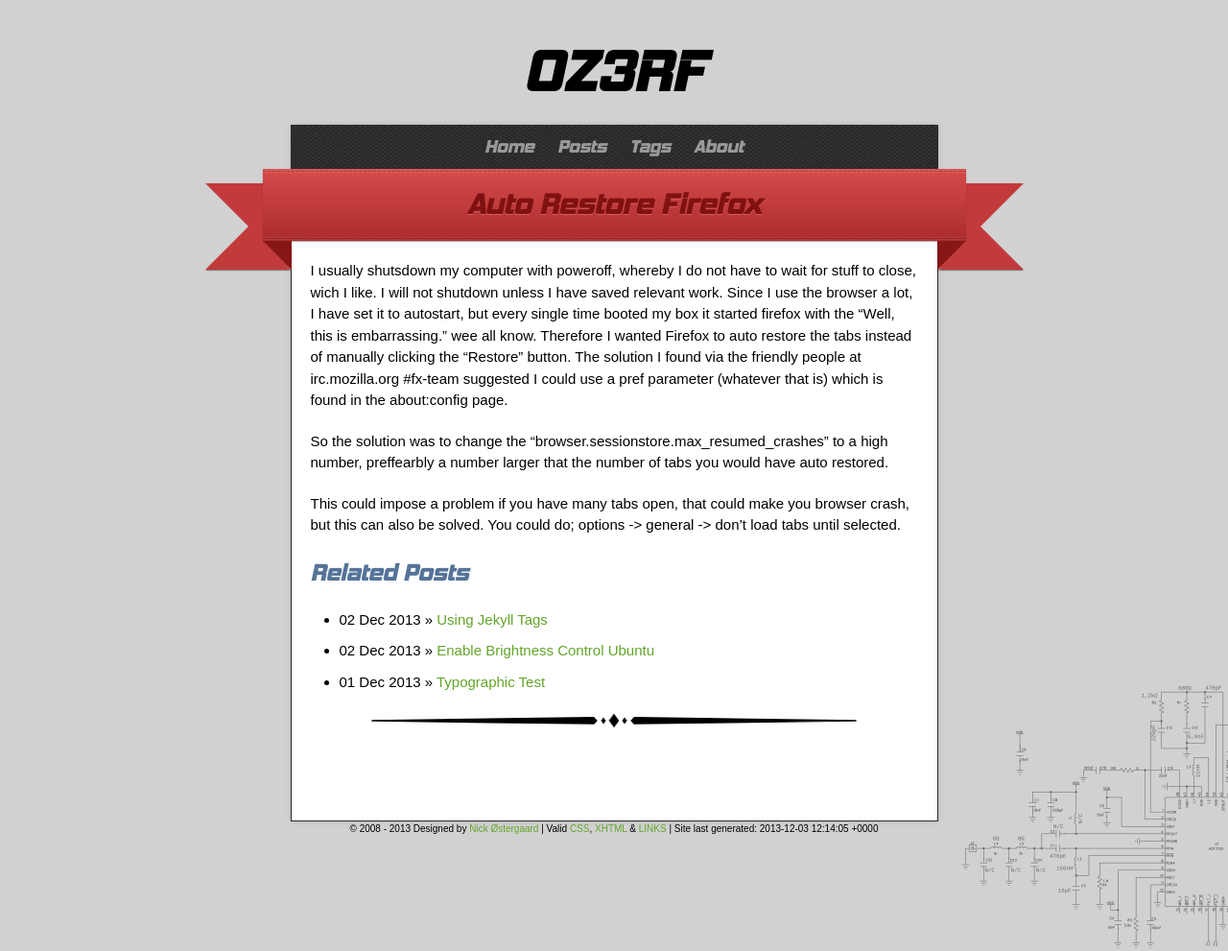
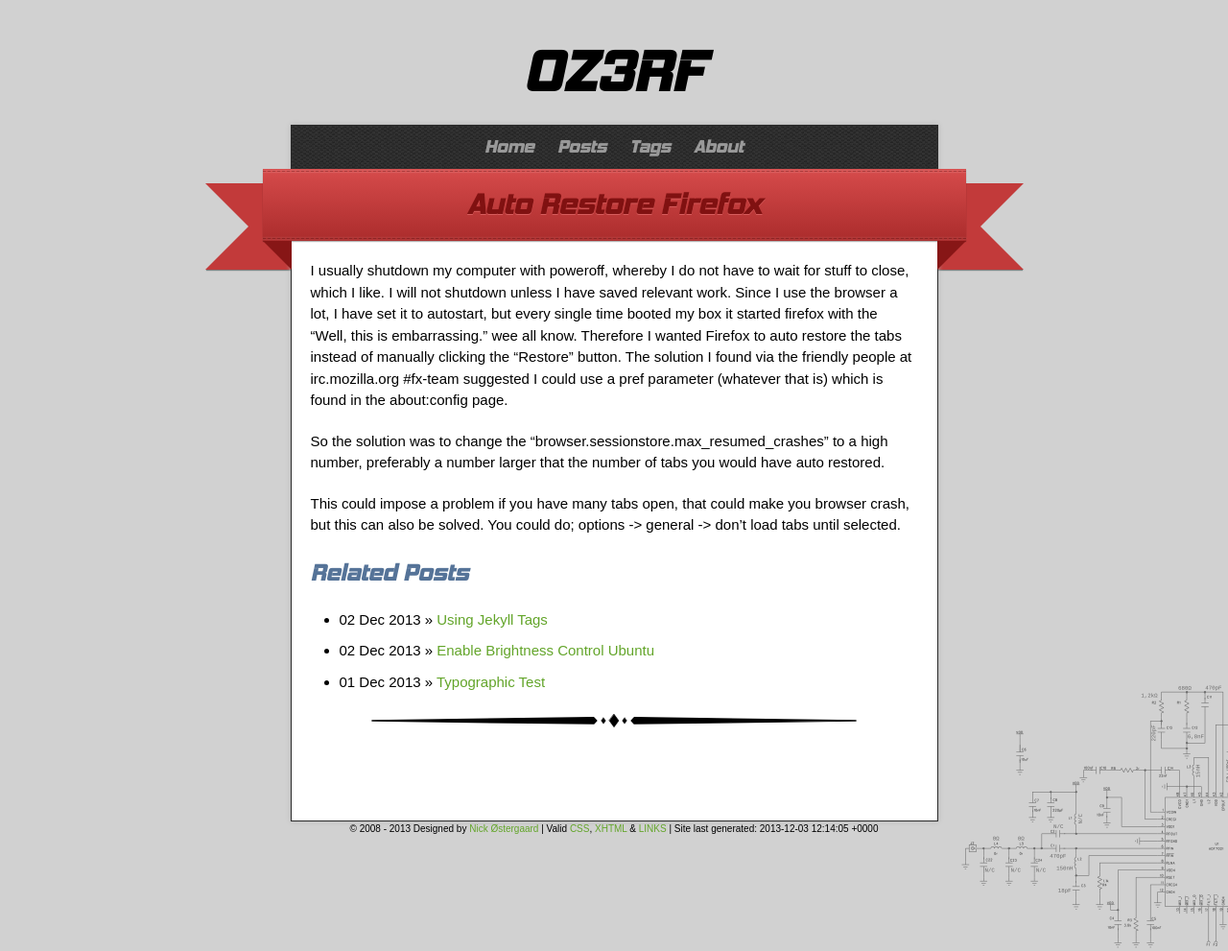
Before and after one commit to nickoe/nickoe.github.io, a Jekyll site: the page built from _posts/2011-12-23-auto-restore-firefox.md, in a window 1280 px wide. Shown: the whole page at 96% size. Built offline with Jekyll 4.4.1, drawn with Linux system fonts in a browser that asks for light colours.

Commit message:
Spellchecking

```diff
--- a/_posts/2011-12-23-auto-restore-firefox.md
+++ b/_posts/2011-12-23-auto-restore-firefox.md
@@ -3,8 +3,8 @@
 tags: firefox tricks notes
 ---
 
-I usually shutsdown my computer with poweroff, whereby I do not have
-to wait for stuff to close, wich I like. I will not shutdown unless I
+I usually shutdown my computer with `poweroff`, whereby I do not have
+to wait for stuff to close, which I like. I will not shutdown unless I
 have saved relevant work. Since I use the browser a lot, I have set it
 to autostart, but every single time booted my box it started firefox
 with the "Well, this is embarrassing." wee all know. Therefore I
@@ -15,7 +15,7 @@
 
 So the solution was to change the
 "browser.sessionstore.max_resumed_crashes" to a high number,
-preffearbly a number larger that the number of tabs you would have
+preferably a number larger that the number of tabs you would have
 auto restored.
 
 This could impose a problem if you have many tabs open, that could
```
Also changed, not shown: _posts/2013-12-02-enable-brightness-control-ubuntu.md (+2 -2 lines).
